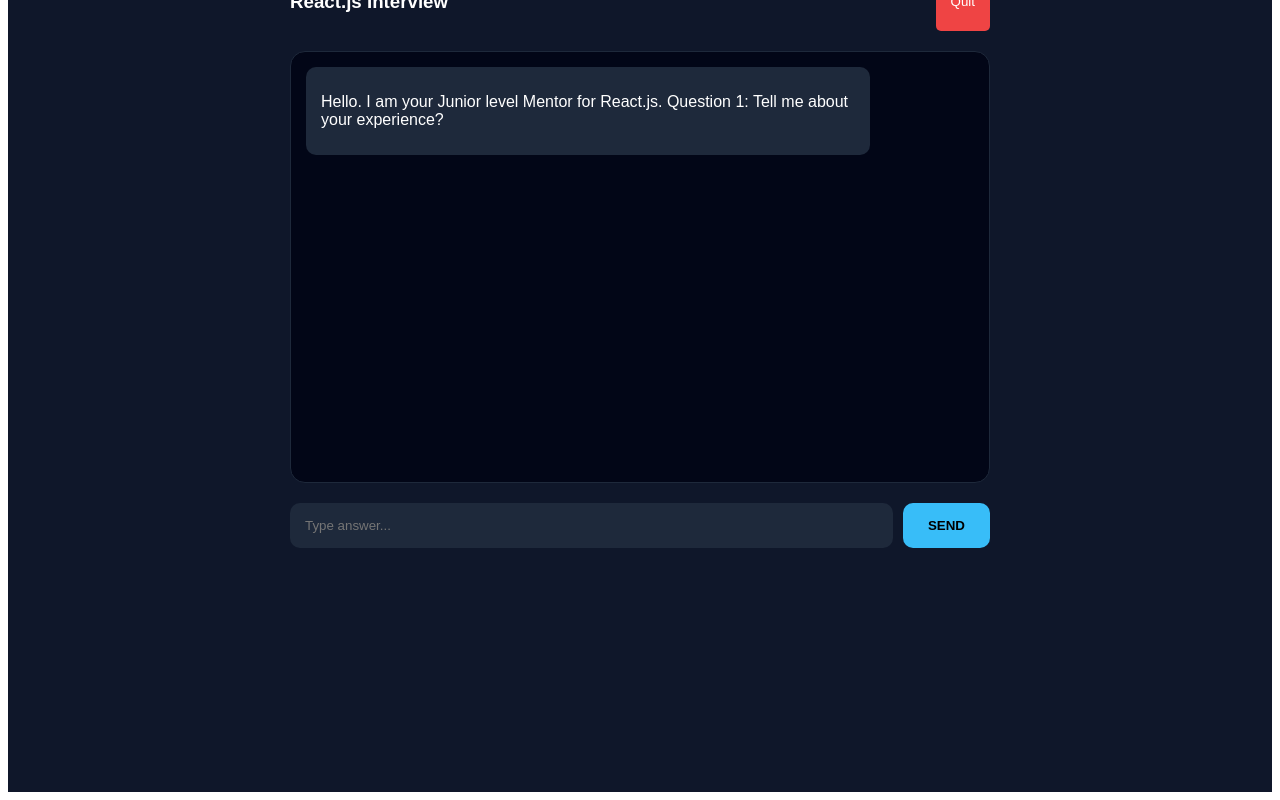
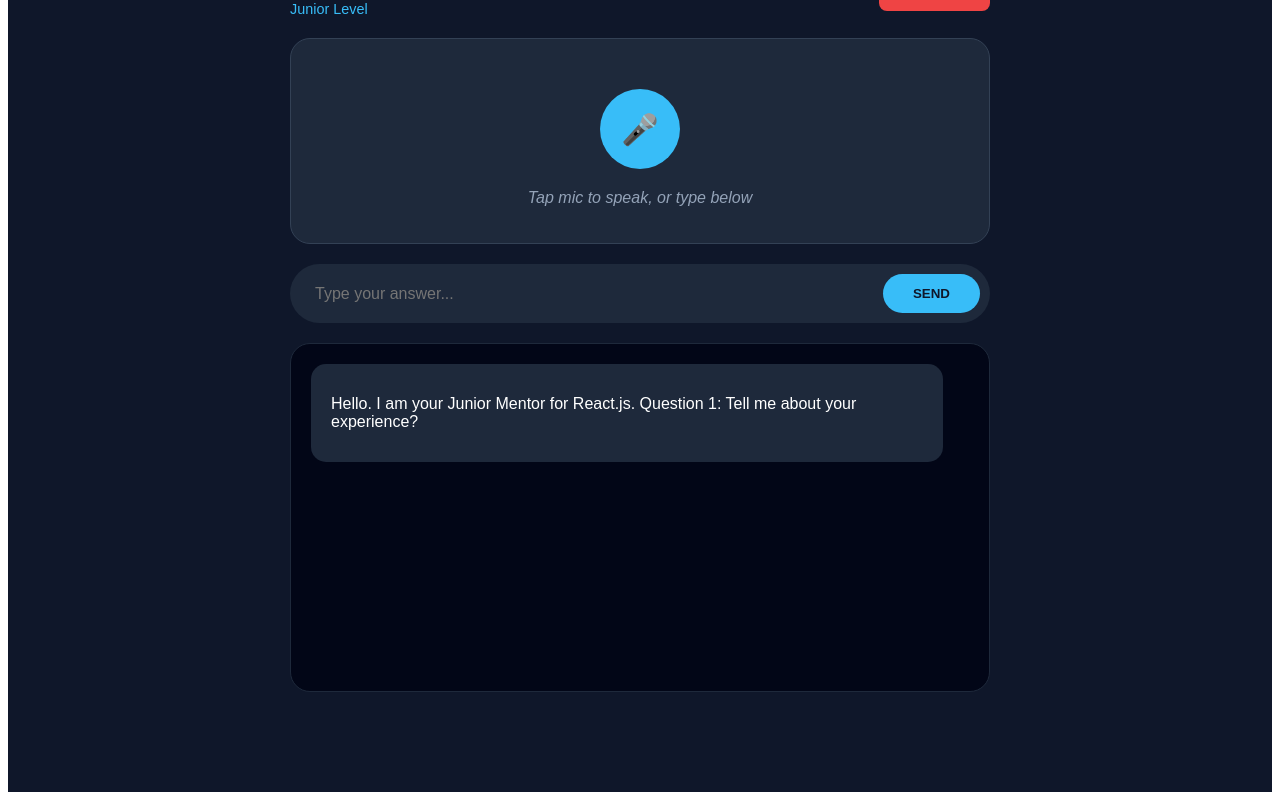
Before and after one commit to anvitas06/ai-mock-interview, a Next.js app: page / in a window 1280 px wide. Both pictures are taken after a click on the button "React.js". Shown: the part 56-856 px from the top of the page. Built offline with nearby package versions, Linux system fonts and the light colour scheme.

Commit message:
Launch: Voice-First Strict Mentor 1.0

```diff
--- a/src/app/api/chat/route.js
+++ b/src/app/api/chat/route.js
@@ -11,25 +11,27 @@
   try {
     const { messages, role, level } = await req.json();
 
-    // 1. Filter only AI messages to count the questions asked
+    // 1. Count AI turns to strictly enforce the 3-question limit
     const aiQuestions = messages.filter(m => m.role === 'assistant');
     const questionCount = aiQuestions.length;
 
-    // 2. Adjust instructions based on the interview progress
-    let systemInstruction = `You are a strict technical interviewer. You are interviewing a ${level} candidate for a ${role} position. Ask exactly one technical question. Keep it brief.`;
+    // 2. Dynamic Prompting
+    let systemInstruction = `You are a strict technical interviewer. You are interviewing a ${level} candidate for a ${role} position. Ask exactly one technical question. Keep it brief. Do not provide the answer.`;
 
+    // 3. Trigger Report
     if (questionCount >= 3) {
       systemInstruction = `THE INTERVIEW IS OVER.
-      Provide a concise summary of the candidate's performance.
-      List their strengths and weaknesses.
-      You MUST end your response with the text: "Score: X/10" (where X is their actual score).`;
+      Do not ask any more questions.
+      Provide a concise summary of the candidate's performance based on their answers.
+      List 1 strength and 1 area for improvement.
+      You MUST end your response with the exact text: "Score: X/10" (replace X with their actual score based on a strict evaluation).`;
     }
 
-    // 3. Stream the response back to the v6 frontend
+    // 4. Stream response
     const result = streamText({
       model: groq('llama-3.3-70b-versatile'),
       system: systemInstruction,
-      messages: messages.slice(-6), // Keeps memory lean and avoids API rate limits
+      messages: messages.slice(-6), // Keeps token limits low
     });
 
     return result.toDataStreamResponse();
--- a/src/app/page.js
+++ b/src/app/page.js
@@ -9,13 +9,14 @@
     const [selectedRole, setSelectedRole] = useState(null);
     const [level, setLevel] = useState('Junior');
     const [cooldown, setCooldown] = useState(0);
+    const [isListening, setIsListening] = useState(false);
     const messagesEndRef = useRef(null);
+    const recognitionRef = useRef(null);
 
-    // 1. Safety-first Mounting
-    useEffect(() => {
-        setIsMounted(true);
-    }, []);
+    // 1. Safe Mounting
+    useEffect(() => { setIsMounted(true); }, []);
 
+    // 2. TTS: Voice Output
     const stopVoice = () => {
         if (typeof window !== 'undefined' && window.speechSynthesis) {
             window.speechSynthesis.cancel();
@@ -23,9 +24,7 @@
     };
 
     const speakText = (text) => {
-        // 🚨 SAFETY FIX: Check if text actually exists before using .trim()
         if (!text || typeof window === 'undefined' || !window.speechSynthesis) return;
-
         stopVoice();
         const cleanText = text.toString().replace(/[*#`]/g, '').trim();
         if (!cleanText) return;
@@ -36,6 +35,39 @@
         window.speechSynthesis.speak(utterance);
     };
 
+    // 3. STT: Voice Input (Microphone)
+    const startListening = () => {
+        if (isListening) {
+            recognitionRef.current?.stop();
+            return;
+        }
+
+        if (!('webkitSpeechRecognition' in window) && !('SpeechRecognition' in window)) {
+            alert("Your browser does not support speech recognition. Please use the text box.");
+            return;
+        }
+
+        stopVoice(); // Stop AI so it doesn't listen to itself
+        const SpeechRecognition = window.SpeechRecognition || window.webkitSpeechRecognition;
+        const recognition = new SpeechRecognition();
+        recognitionRef.current = recognition;
+        recognition.lang = 'en-US';
+        recognition.continuous = false;
+
+        recognition.onstart = () => setIsListening(true);
+        recognition.onend = () => setIsListening(false);
+        recognition.onerror = () => setIsListening(false);
+
+        recognition.onresult = (event) => {
+            const transcript = event.results[0][0].transcript;
+            // Force the AI SDK input state to update
+            handleInputChange({ target: { value: input ? input + " " + transcript : transcript } });
+        };
+
+        recognition.start();
+    };
+
+    // 4. AI SDK Connection
     const { messages, input, handleInputChange, handleSubmit, setMessages, isLoading } = useChat({
         api: '/api/chat',
         body: { role: selectedRole, level: level },
@@ -44,6 +76,7 @@
         }
     });
 
+    // 5. Timers & Auto-scroll
     useEffect(() => {
         if (cooldown > 0) {
             const timer = setTimeout(() => setCooldown(cooldown - 1), 1000);
@@ -62,83 +95,120 @@
         setMessages([]);
         setCooldown(0);
 
-        const firstMsg = `Hello. I am your ${level} level Mentor for ${role}. Question 1: Tell me about your experience?`;
-
-        // Manual message object
-        const initialMessage = {
-            id: Date.now().toString(),
-            role: 'assistant',
-            content: firstMsg
-        };
-
-        setMessages([initialMessage]);
+        const firstMsg = `Hello. I am your ${level} Mentor for ${role}. Question 1: Tell me about your experience?`;
+        setMessages([{ id: Date.now().toString(), role: 'assistant', content: firstMsg }]);
         setTimeout(() => speakText(firstMsg), 500);
     };
 
-    // 2. CRITICAL: Stop the crash by returning null if not ready
+    const handleFinalSubmit = (e) => {
+        e.preventDefault();
+        stopVoice();
+        if (isListening) recognitionRef.current?.stop();
+        if (cooldown > 0 || !input?.trim() || isLoading) return;
+
+        handleSubmit(e);
+        setCooldown(300); // 5 minute rate limit
+    };
+
     if (!isMounted) return null;
 
     return (
         <div style={{ padding: '20px', background: '#0f172a', color: '#fff', minHeight: '100vh', fontFamily: 'sans-serif' }}>
+            {/* CSS for Pulse Animation */}
+            <style>{`
+                @keyframes pulse {
+                    0% { box-shadow: 0 0 0 0 rgba(239, 68, 68, 0.7); }
+                    70% { box-shadow: 0 0 0 20px rgba(239, 68, 68, 0); }
+                    100% { box-shadow: 0 0 0 0 rgba(239, 68, 68, 0); }
+                }
+                .mic-active { animation: pulse 1.5s infinite; background: #ef4444 !important; }
+            `}</style>
+
             <div style={{ maxWidth: '700px', margin: '0 auto' }}>
                 {view === 'landing' ? (
                     <div style={{ textAlign: 'center', marginTop: '80px' }}>
-                        <h1 style={{ fontSize: '3rem', color: '#38bdf8' }}>Strict Mentor v8</h1>
-                        <p>Prepare for your {level} interview</p>
-                        <div style={{ margin: '30px 0' }}>
+                        <h1 style={{ fontSize: '3.5rem', color: '#38bdf8' }}>Strict Mentor 1.0</h1>
+                        <p style={{ color: '#94a3b8' }}>Voice-enabled Technical Interviews</p>
+
+                        <div style={{ margin: '40px 0' }}>
                              {['Junior', 'Mid-Level', 'Senior'].map((l) => (
-                                <button key={l} onClick={() => setLevel(l)} style={{ margin: '0 5px', padding: '10px 20px', borderRadius: '20px', border: '1px solid #38bdf8', background: level === l ? '#38bdf8' : 'transparent', color: level === l ? '#0f172a' : '#38bdf8', cursor: 'pointer' }}>{l}</button>
+                                <button key={l} onClick={() => setLevel(l)} style={{ margin: '0 5px', padding: '12px 25px', borderRadius: '25px', border: '1px solid #38bdf8', background: level === l ? '#38bdf8' : 'transparent', color: level === l ? '#0f172a' : '#38bdf8', cursor: 'pointer', fontWeight: 'bold' }}>{l}</button>
                              ))}
                         </div>
-                        <div style={{ display: 'grid', gridTemplateColumns: '1fr 1fr', gap: '10px' }}>
+
+                        <div style={{ display: 'grid', gridTemplateColumns: '1fr 1fr', gap: '15px' }}>
                             {['React.js', 'Node.js', 'DSA', 'Java'].map((role) => (
-                                <button key={role} onClick={() => startInterview(role)} style={{ padding: '20px', background: '#1e293b', color: '#fff', borderRadius: '10px', border: '1px solid #334155', cursor: 'pointer' }}>{role}</button>
+                                <button key={role} onClick={() => startInterview(role)} style={{ padding: '25px', background: '#1e293b', color: '#fff', borderRadius: '15px', border: '1px solid #334155', cursor: 'pointer', fontWeight: 'bold', fontSize: '1.1rem' }}>{role}</button>
                             ))}
                         </div>
                     </div>
                 ) : (
-                    <>
-                        <div style={{ display: 'flex', justifyContent: 'space-between', marginBottom: '20px' }}>
-                            <h3>{selectedRole} Interview</h3>
-                            <button onClick={() => { stopVoice(); setView('landing'); }} style={{ background: '#ef4444', color: '#fff', border: 'none', padding: '5px 15px', borderRadius: '5px', cursor: 'pointer' }}>Quit</button>
+                    <div style={{ display: 'flex', flexDirection: 'column', height: '90vh' }}>
+                        {/* Header */}
+                        <div style={{ display: 'flex', justifyContent: 'space-between', alignItems: 'center', marginBottom: '20px' }}>
+                            <div>
+                                <h2 style={{ margin: 0 }}>{selectedRole}</h2>
+                                <span style={{ color: '#38bdf8', fontSize: '0.9rem' }}>{level} Level</span>
+                            </div>
+                            <button onClick={() => { stopVoice(); setView('landing'); }} style={{ background: '#ef4444', color: '#fff', border: 'none', padding: '8px 15px', borderRadius: '8px', cursor: 'pointer' }}>End Interview</button>
                         </div>
 
-                        <div style={{ height: '400px', overflowY: 'auto', background: '#020617', padding: '15px', borderRadius: '15px', display: 'flex', flexDirection: 'column', gap: '10px', border: '1px solid #1e293b' }}>
-                            {messages?.map((m) => (
-                                <div key={m.id} style={{
-                                    alignSelf: m.role === 'user' ? 'flex-end' : 'flex-start',
-                                    background: m.content?.includes("Score:") ? 'linear-gradient(to right, #1e293b, #0f172a)' : (m.role === 'user' ? '#38bdf8' : '#1e293b'),
-                                    color: m.role === 'user' ? '#000' : '#fff',
-                                    padding: '10px 15px',
-                                    borderRadius: '10px',
-                                    maxWidth: '80%',
-                                    border: m.content?.includes("Score:") ? '1px solid #38bdf8' : 'none'
-                                }}>
-                                    <ReactMarkdown>{m.content || ""}</ReactMarkdown>
-                                </div>
-                            ))}
-                            <div ref={messagesEndRef} />
+                        {/* Voice Agent UI */}
+                        <div style={{ background: '#1e293b', borderRadius: '20px', padding: '30px', textAlign: 'center', marginBottom: '20px', border: '1px solid #334155' }}>
+                            <div style={{ height: '120px', display: 'flex', alignItems: 'center', justifyContent: 'center' }}>
+                                <button
+                                    type="button"
+                                    onClick={startListening}
+                                    className={isListening ? 'mic-active' : ''}
+                                    style={{ width: '80px', height: '80px', borderRadius: '50%', background: '#38bdf8', border: 'none', cursor: 'pointer', fontSize: '30px', transition: 'all 0.3s', display: 'flex', alignItems: 'center', justifyContent: 'center' }}
+                                >
+                                    {isListening ? '🛑' : '🎤'}
+                                </button>
+                            </div>
+                            <div style={{ color: '#94a3b8', fontStyle: 'italic', minHeight: '24px' }}>
+                                {isListening ? "Listening..." : "Tap mic to speak, or type below"}
+                            </div>
                         </div>
 
-                        <form onSubmit={(e) => {
-                            e.preventDefault();
-                            stopVoice();
-                            // 🚨 SAFETY FIX: Only run if input is not undefined
-                            if (cooldown > 0 || !input?.trim() || isLoading) return;
-                            handleSubmit(e);
-                            setCooldown(300);
-                        }} style={{ display: 'flex', gap: '10px', marginTop: '20px' }}>
+                        {/* Text Backup & Submit Form */}
+                        <form onSubmit={handleFinalSubmit} style={{ display: 'flex', gap: '10px', background: '#1e293b', padding: '10px', borderRadius: '50px', marginBottom: '20px' }}>
                             <input
                                 value={input || ""}
                                 onChange={handleInputChange}
-                                placeholder={cooldown > 0 ? "Timer active..." : "Type answer..."}
-                                style={{ flex: 1, background: '#1e293b', border: 'none', color: '#fff', padding: '15px', borderRadius: '10px' }}
+                                disabled={isLoading || cooldown > 0}
+                                placeholder={cooldown > 0 ? `Rate limit cooldown: ${Math.ceil(cooldown/60)}m` : "Type your answer..."}
+                                style={{ flex: 1, background: 'transparent', border: 'none', color: '#fff', paddingLeft: '15px', outline: 'none', fontSize: '16px' }}
                             />
-                            <button type="submit" disabled={isLoading || cooldown > 0 || !input?.trim()} style={{ background: '#38bdf8', color: '#000', border: 'none', padding: '0 25px', borderRadius: '10px', fontWeight: 'bold' }}>
-                                {cooldown > 0 ? Math.ceil(cooldown/60) + 'm' : 'SEND'}
+                            <button type="submit" disabled={isLoading || cooldown > 0 || !input?.trim()} style={{ background: (isLoading || cooldown > 0) ? '#475569' : '#38bdf8', color: '#0f172a', border: 'none', borderRadius: '25px', padding: '12px 30px', fontWeight: 'bold', cursor: 'pointer' }}>
+                                SEND
                             </button>
                         </form>
-                    </>
+
+                        {/* History / Score Report Log */}
+                        <div style={{ flex: 1, overflowY: 'auto', background: '#020617', padding: '20px', borderRadius: '20px', display: 'flex', flexDirection: 'column', gap: '15px', border: '1px solid #1e293b' }}>
+                            {messages?.map((m) => {
+                                const isReport = m.content?.includes("Score:");
+                                return (
+                                    <div key={m.id} style={{
+                                        alignSelf: m.role === 'user' ? 'flex-end' : 'flex-start',
+                                        background: isReport ? 'linear-gradient(135deg, #1e293b, #0f172a)' : (m.role === 'user' ? '#38bdf8' : '#1e293b'),
+                                        color: m.role === 'user' ? '#0f172a' : '#fff',
+                                        padding: '15px 20px',
+                                        borderRadius: '15px',
+                                        maxWidth: '90%',
+                                        border: isReport ? '2px solid #38bdf8' : 'none',
+                                        fontFamily: isReport ? 'monospace' : 'inherit',
+                                        boxShadow: isReport ? '0 0 15px rgba(56, 189, 248, 0.1)' : 'none'
+                                    }}>
+                                        {isReport && <div style={{ color: '#38bdf8', fontWeight: 'bold', marginBottom: '10px', fontSize: '1.2rem', borderBottom: '1px solid #334155', paddingBottom: '10px' }}>📊 INTERVIEW REPORT</div>}
+                                        <ReactMarkdown>{m.content || ""}</ReactMarkdown>
+                                    </div>
+                                );
+                            })}
+                            {isLoading && <div style={{ color: '#38bdf8', fontStyle: 'italic' }}>Evaluating...</div>}
+                            <div ref={messagesEndRef} />
+                        </div>
+                    </div>
                 )}
             </div>
         </div>
```
